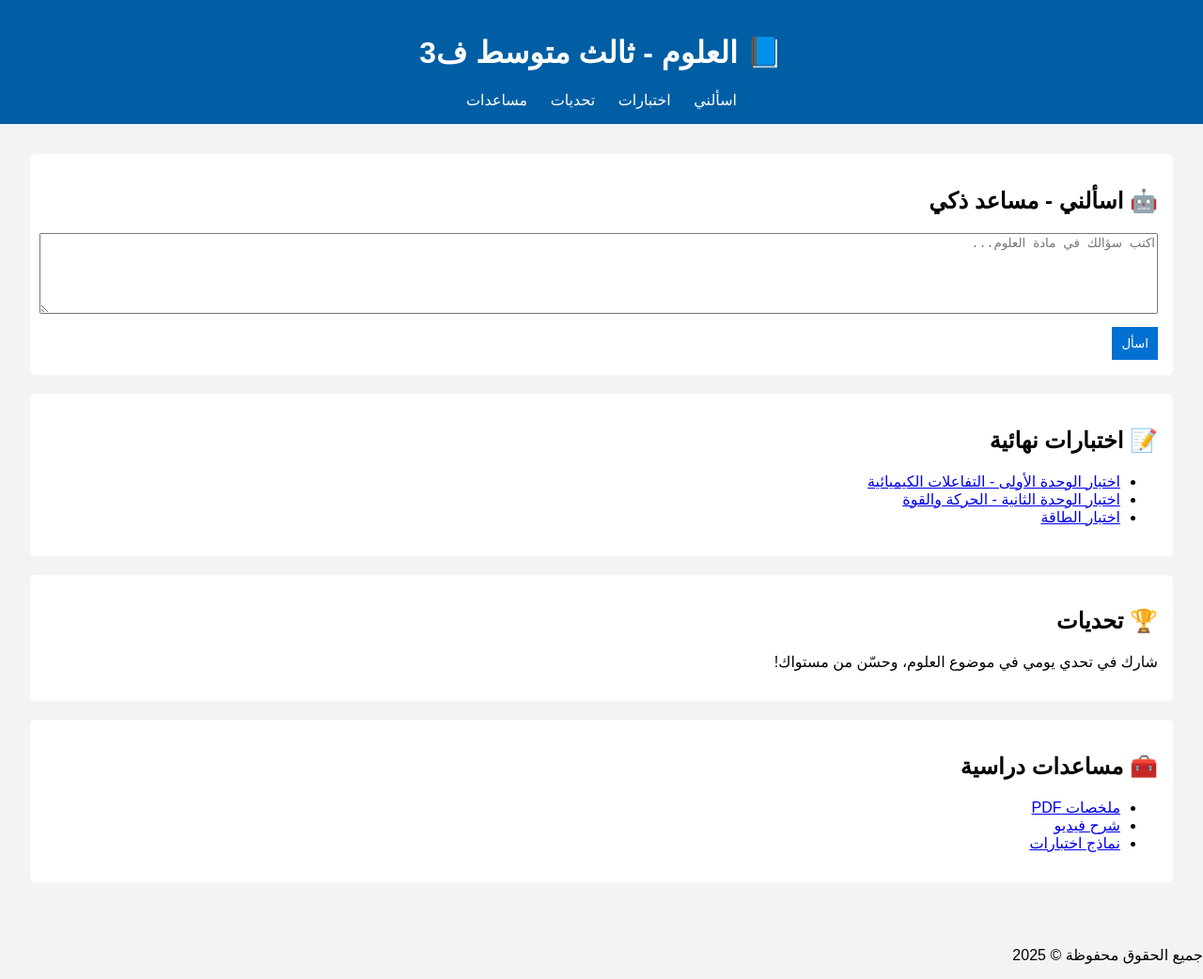
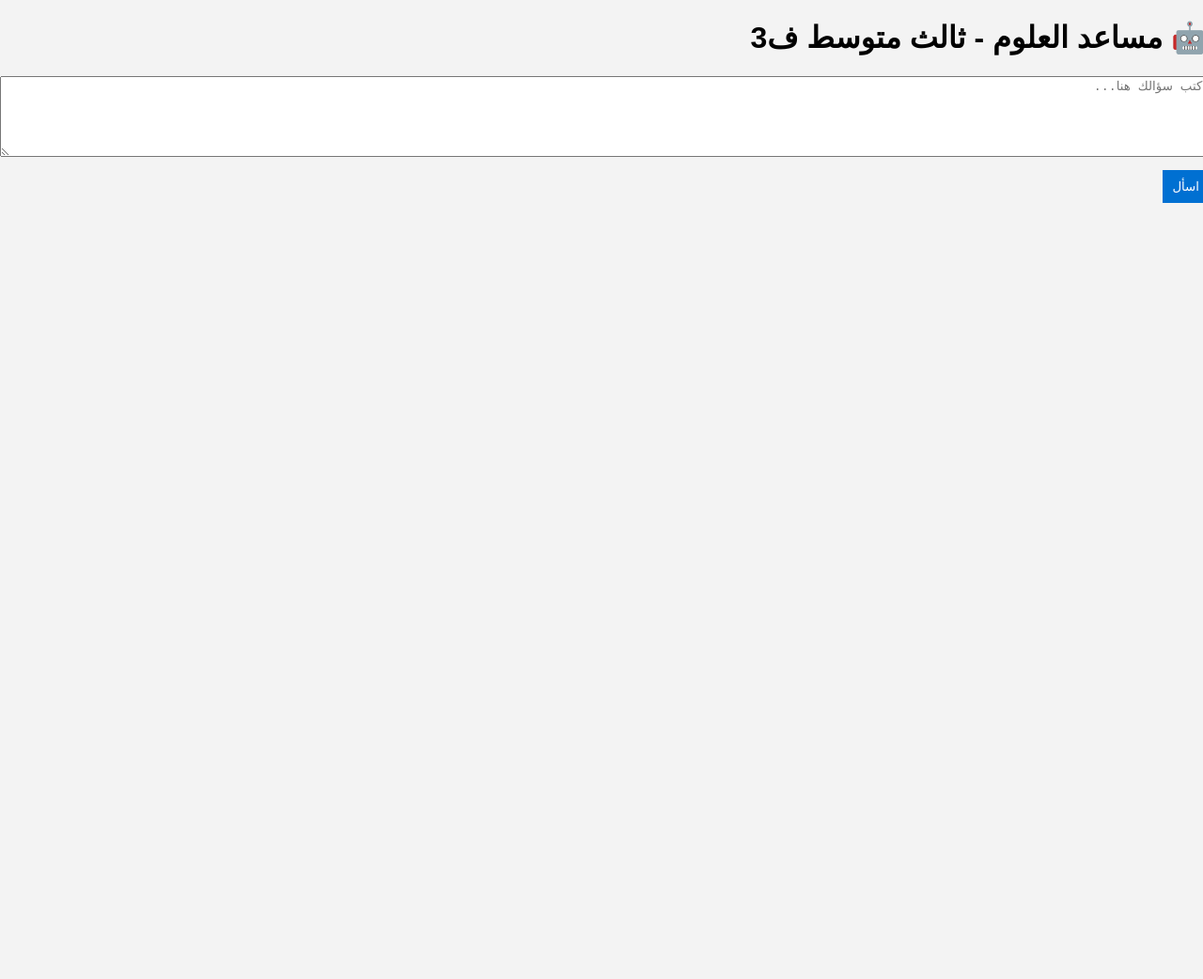
Before and after one commit to Khlad-20/Disco, a plain HTML site: page index.html in a window 1280 px wide. Shown: the whole page at 94% size. After the commit the page ends 800 px from the top, so only its background shows below. Drawn offline with Linux system fonts and the light colour scheme.

Commit message:
Update index.html

```diff
--- a/index.html
+++ b/index.html
@@ -1,58 +1,15 @@
 <!DOCTYPE html>
 <html lang="ar">
 <head>
-  <meta charset="UTF-8" />
-  <meta name="viewport" content="width=device-width, initial-scale=1.0" />
-  <title>مادة العلوم ثالث متوسط</title>
-  <link rel="stylesheet" href="style.css" />
+  <meta charset="UTF-8">
+  <title>العلوم - مساعد ذكي</title>
+  <link rel="stylesheet" href="style.css">
 </head>
 <body>
-  <header>
-    <h1>📘 العلوم - ثالث متوسط ف3</h1>
-    <nav>
-      <a href="#ai">اسألني</a>
-      <a href="#quizzes">اختبارات</a>
-      <a href="#challenges">تحديات</a>
-      <a href="#help">مساعدات</a>
-    </nav>
-  </header>
-
-  <main>
-    <section id="ai">
-      <h2>🤖 اسألني - مساعد ذكي</h2>
-      <textarea id="userInput" placeholder="اكتب سؤالك في مادة العلوم..."></textarea>
-      <button onclick="askAI()">اسأل</button>
-      <div id="aiResponse"></div>
-    </section>
-
-    <section id="quizzes">
-      <h2>📝 اختبارات نهائية</h2>
-      <ul>
-        <li><a href="#">اختبار الوحدة الأولى - التفاعلات الكيميائية</a></li>
-        <li><a href="#">اختبار الوحدة الثانية - الحركة والقوة</a></li>
-        <li><a href="#">اختبار الطاقة</a></li>
-      </ul>
-    </section>
-
-    <section id="challenges">
-      <h2>🏆 تحديات</h2>
-      <p>شارك في تحدي يومي في موضوع العلوم، وحسّن من مستواك!</p>
-    </section>
-
-    <section id="help">
-      <h2>🧰 مساعدات دراسية</h2>
-      <ul>
-        <li><a href="#">ملخصات PDF</a></li>
-        <li><a href="#">شرح فيديو</a></li>
-        <li><a href="#">نماذج اختبارات</a></li>
-      </ul>
-    </section>
-  </main>
-
-  <footer>
-    <p>جميع الحقوق محفوظة © 2025</p>
-  </footer>
-
+  <h1>🤖 مساعد العلوم - ثالث متوسط ف3</h1>
+  <textarea id="question" placeholder="اكتب سؤالك هنا..."></textarea>
+  <button onclick="sendQuestion()">اسأل</button>
+  <div id="response"></div>
   <script src="script.js"></script>
 </body>
 </html>
```
